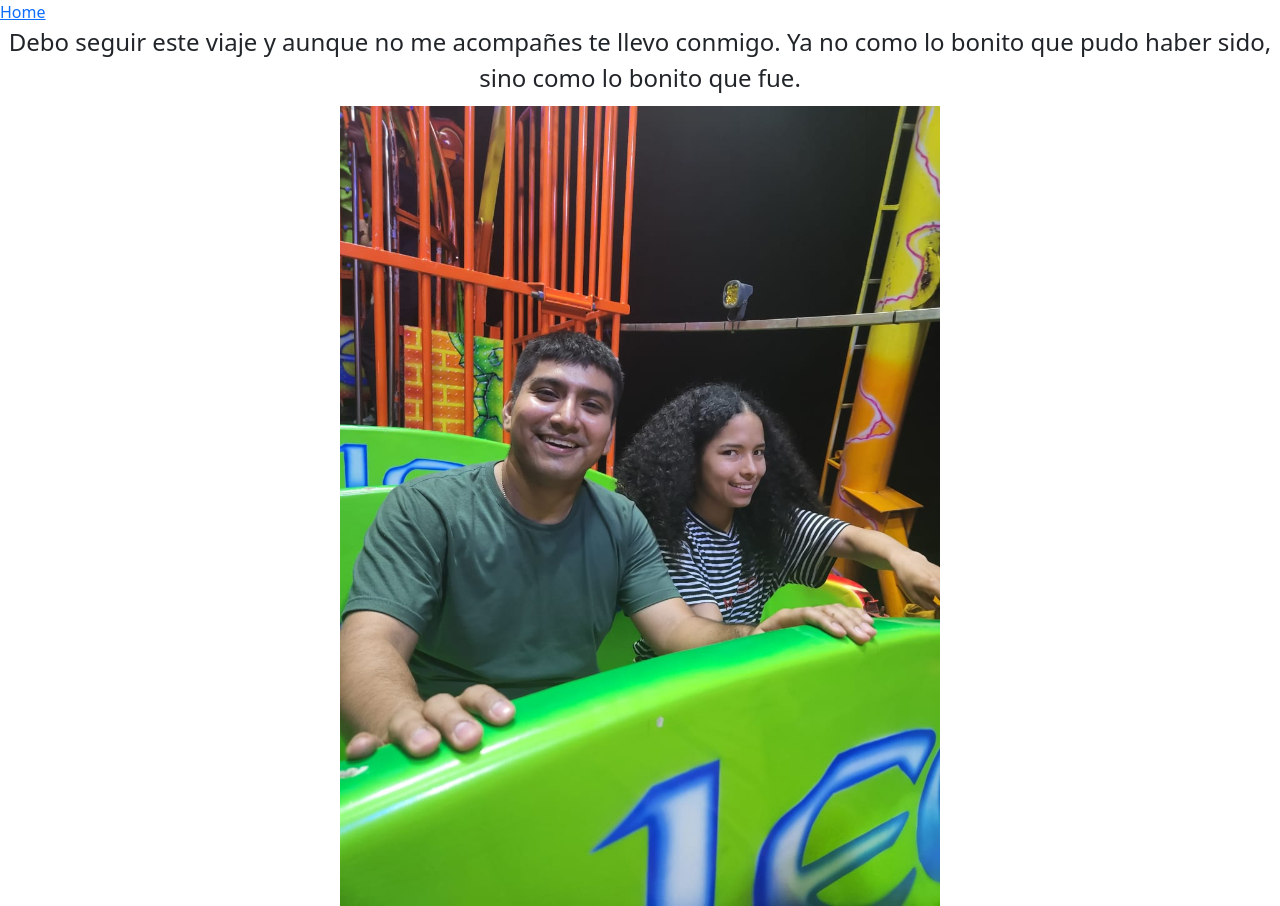
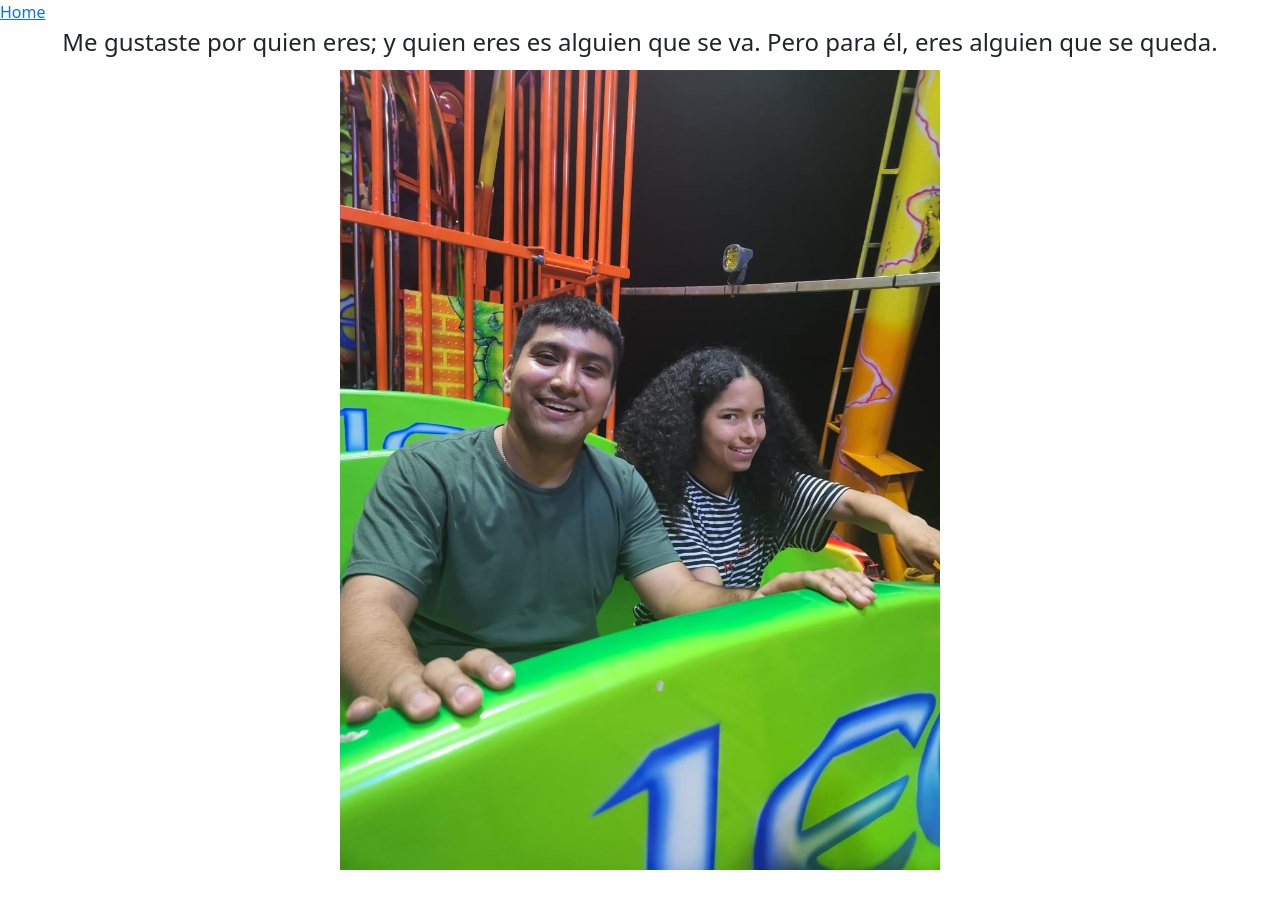
Before and after one commit to AdairAbrigo31/map-report, a SvelteKit app: page /melanie in a window 1280 px wide. After the commit the page ends 870 px from the top, so only its background shows below. Built offline with nearby package versions, Linux system fonts and the light colour scheme.

Commit message:
fix: change in phrase

```diff
--- a/src/routes/melanie/+page.svelte
+++ b/src/routes/melanie/+page.svelte
@@ -1,7 +1,7 @@
 <main>
     <p class="phrase">
-        Debo seguir este viaje y aunque no me acompañes te llevo conmigo. Ya no
-        como lo bonito que pudo haber sido, sino como lo bonito que fue.
+        Me gustaste por quien eres; y quien eres es alguien que se va. Pero para
+        él, eres alguien que se queda.
     </p>
     <img src="/melanie_adair.jpeg" alt="Melanie" class="melanie-adair-photo" />
 </main>
```
